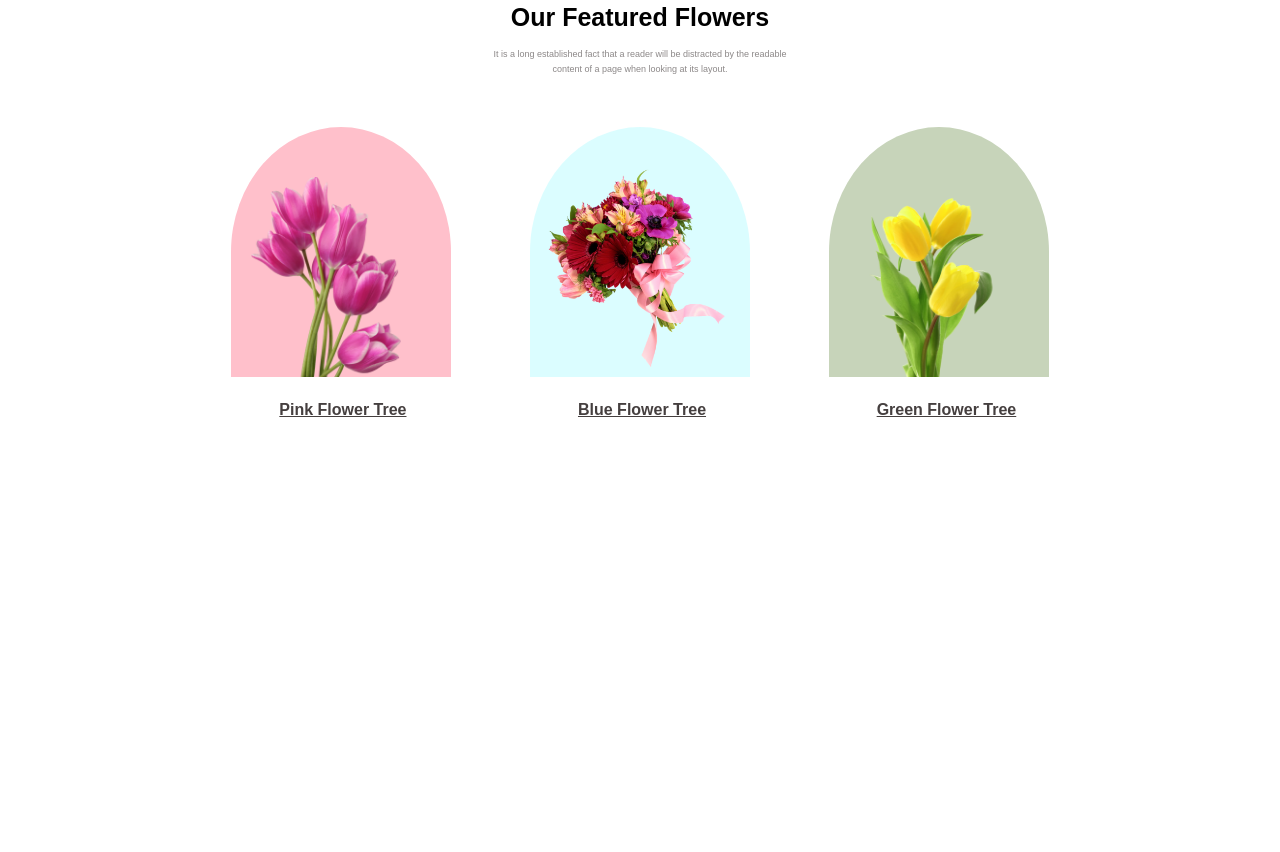
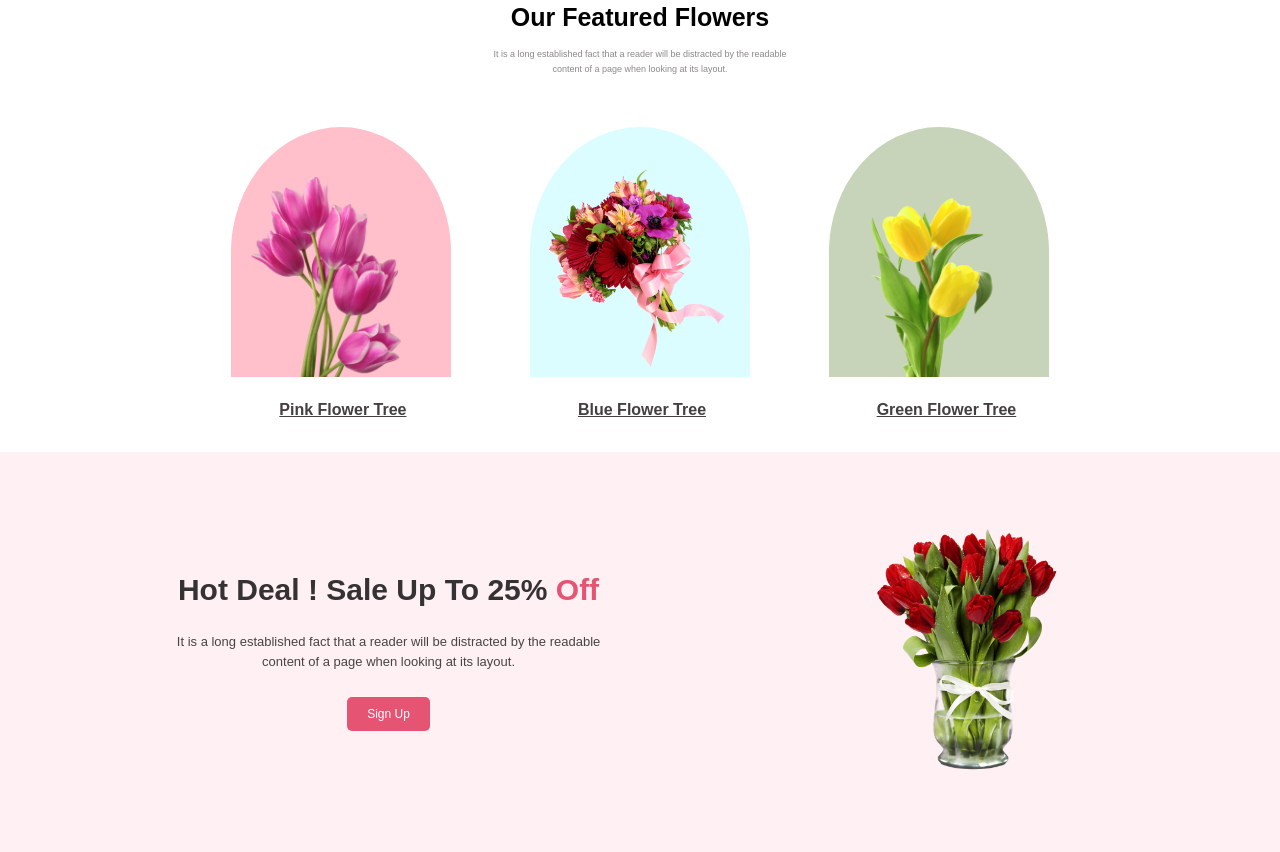
Before and after one commit to shopno693/Flower-Shop, a plain HTML site: page index.html in a window 1280 px wide. Shown: the part 522-1374 px from the top of the page. Before the commit the page ends 974 px from the top, so only its background shows below. Drawn offline with Linux system fonts and the light colour scheme.

Commit message:
Hot deal section done

```diff
--- a/index.html
+++ b/index.html
@@ -50,3 +50,16 @@
         <h3 class="flower-name"">Green Flower Tree</h3>
         </div>
     </div>
+
+    <!-- This is Hot deal section -->
+
+    <div class="hot-deal-container">
+      <div class="hot-deal-text btn-center">
+        <h1 class="hot-deal-title">Hot Deal ! Sale Up To 25% <span class="color-red">Off</span></h1>
+        <p class="hot-deal-description line-height">It is a long established fact that a reader will be distracted by the readable <br> content of a page when looking at its layout.</p>
+        <button class="header-btn btn-center" >Sign Up</button>
+      </div>
+      <div class="hot-deal-photo">
+        <img class="hot-deal-image" src="Flower Asset/pngwing 8.png" alt="">
+      </div>
+    </div>
--- a/style.css
+++ b/style.css
@@ -124,3 +124,37 @@
   font-size: 16px;
   color: rgb(69, 63, 63);
 }
+
+/* <!-- This is Hot deal section --> */
+.hot-deal-container {
+  display: flex;
+  justify-content: space-around;
+  align-items: center;
+  height: 400px;
+  background-color: #fff0f3;
+
+}
+.hot-deal-title {
+  font-size: 30px;
+  text-align: center;
+  color: rgb(52, 50, 50);
+}
+.hot-deal-description {
+  font-size: 13px;
+  margin-top: 25px;
+  margin-bottom: 25px;
+  text-align: center;
+  color: rgb(71, 69, 69);
+}
+.btn-center {
+  text-align: center;
+  align-items: center;
+}
+.hot-deal-text {
+  margin-left: 40px;
+}
+.hot-deal-image {
+  height:250px;
+  width: 200;
+  margin-right: 80px;
+}
```
